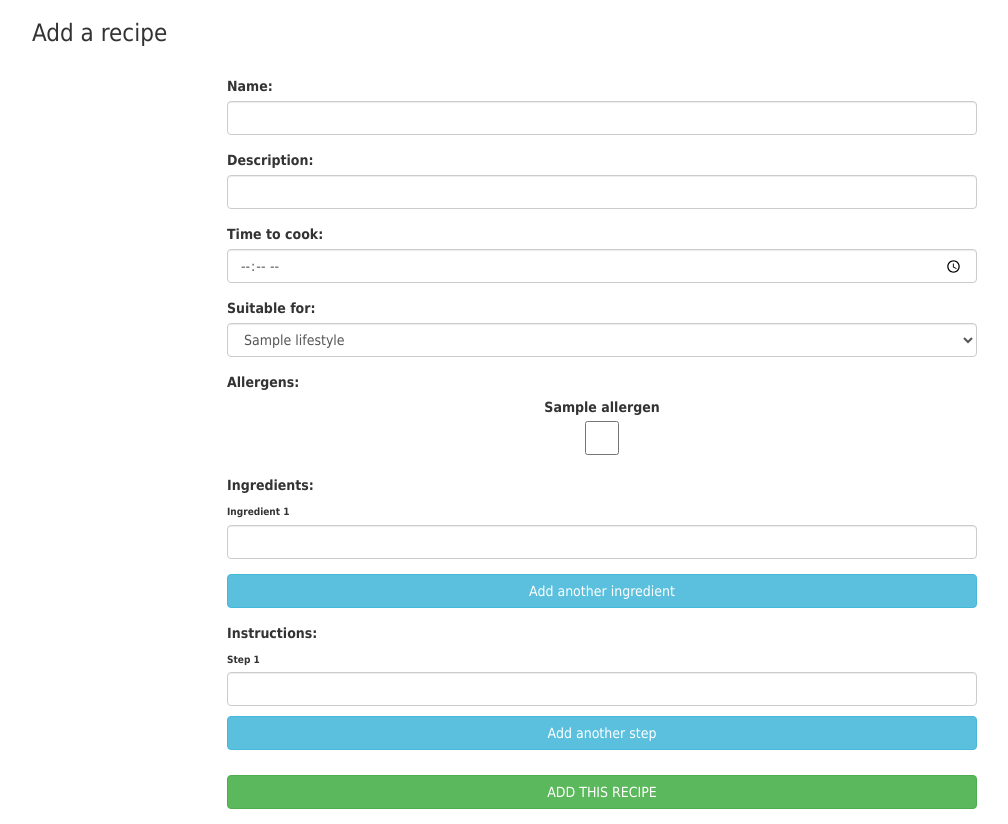
After one commit to CarlChilton/cookbook, a Flask app: page /add_recipe in a window 1280 px wide. The commit adds this page. Shown: the whole page, without its empty margins (38-1046 px from the left). Run offline with Flask 2, Linux system fonts and the light colour scheme; a database or web service that is not in the repository returns one stand-in record (values such as "Sample title"); some libraries are stand-ins or nearby versions.

Commit message:
Add recipe form complete

```diff
--- a/app.py
+++ b/app.py
@@ -16,6 +16,10 @@ def get_recipes():
     return render_template("recipes.html",
     recipes=mongo.db.recipes.find())
 
+@app.route('/add_recipe')
+def add_recipe():
+    return render_template("add-recipe.html", allergens=mongo.db.allergens.find(), lifestyle=mongo.db.lifestyle.find())
+
 
 if __name__ == "__main__":
     app.run(host=os.getenv("IP"),
--- a/static/css/style.css
+++ b/static/css/style.css
@@ -1,3 +1,7 @@
+body {
+    font-family: Tahoma;
+}
+
 .panel-heading a {
     font-weight: bold;
     color: white;
@@ -10,25 +14,22 @@
     font-weight: bold;
     margin-bottom: 10px;
 }
-.recipe_title {
-
-}
 
 /* Suited for */
 
-.vegetarian::before {
+.vegetarians::before {
     content: "\f787";
     color: orange;
     font-family: "Font Awesome 5 Free";
     font-weight: 900;
 }
-.vegan::before {
+.vegans::before {
     content: "\f27d";
     color: green;
     font-family: "Font Awesome 5 Free";
     font-weight: 900;
 }
-.meat::before {
+.carnivores::before {
     content: "\f7e5";
     color: pink;
     font-family: "Font Awesome 5 Free";
@@ -49,3 +50,43 @@
     font-family: "Font Awesome 5 Free";
     font-weight: 900;
 }
+
+/* Add recipes page */
+
+.allergensContainer {
+    display: flex;
+    flex-direction: row;
+    align-items: center;
+    justify-content: space-around;
+}
+
+.allergensContainer input {
+    box-shadow: none;
+    height: 34px;
+    width: 34px;
+}
+.allergensContainer label {
+    text-align: center;
+    display: flex;
+    align-items: center;
+    flex-direction: column;
+    justify-content: center;
+}
+.allergensContainer input:focus {
+    box-shadow: none;
+}
+
+.formsHeader {
+    padding-left: 15px;
+}
+
+#addIngredient, #addInstruction, #addRecipe {
+    margin-top: 10px;
+    width: 100%;
+}
+#ingredientsList .form-control {
+    margin-bottom: 5px;
+}
+.stepLabel {
+    font-size: 10px;
+}
--- /dev/null
+++ b/static/js/script.js
@@ -0,0 +1,16 @@
+$(document).ready(function() {
+
+});
+
+function add_ingredient() {
+    let ingredients = ($("#ingredientsList").html());
+    let totalIngredients = $("#ingredientsList").find(".form-control").length + 1;
+    $("#ingredientsList").append("<label class='stepLabel' for='instruction" + totalIngredients + "'>Ingredient "
+    + totalIngredients + "</label><input id='ingredient" + totalIngredients
+    + "' name='ingredient" + totalIngredients
+    + "' type='text' class='form-control'>");
+}
+
+    function add_cooking_step() {
+
+    }
--- /dev/null
+++ b/templates/add-recipe.html
@@ -0,0 +1,64 @@
+{% extends 'base.html' %} {% block content %}
+<h3>Add a recipe</h3>
+<br/>
+<div class="row">
+    <form action="{{ url_for('add_recipe') }}" method="POST"  class="col-xs-12 col-sm-8 col-sm-offset-2">
+        <div class="row">
+            <div class="form-group col-sm-12">
+                <label for="name">Name:</label>
+                <input id="name" name="name" type="text" class="form-control" required>
+            </div>
+            <hr/>
+            <div class="form-group col-sm-12">
+                <label for="description">Description:</label>
+                <input id="description" name="description" type="text" class="form-control" required>
+            </div>
+            <hr/>
+            <div class="form-group col-sm-12">
+                <label for="time">Time to cook:</label>
+                <input id="time" name="time" type="time" class="form-control" required>
+            </div>
+            <hr/>
+            <div class="form-group col-sm-12">
+                <label for="sel1">Suitable for:</label>
+                <select class="form-control" id="lifestyle">
+                    {% for lifestyle in lifestyle %}
+                        <option>{{ lifestyle.lifestyle_name }}</option>
+                    {% endfor %}
+                </select>
+            </div>
+            <hr/>
+            <label class="formsHeader">Allergens:</label>
+            <div class="form-group col-sm-12 allergensContainer">
+                {% for allergen in allergens %}
+                    <label>
+                        {{ allergen.allergen_name }}
+                        <input id="{{ allergen.allergen_name }}" name="{{ allergen.allergen_name }}" type="checkbox" class="form-control">
+                    </label>
+                {% endfor %}
+            </div>
+            <div class="form-group col-sm-12">
+                <label>Ingredients:</label>
+                <div id="ingredientsList">
+                    <label class="stepLabel" for="instruction1">Ingredient 1</label>
+                    <input id="ingredient1" name="ingredient1" type="text" class="form-control" required>
+                </div>
+                <button id="addIngredient" type="button" class="btn btn-info" onclick="add_ingredient()">Add another ingredient</button>
+            </div>
+            <div class="form-group col-sm-12">
+                <label>Instructions:</label>
+                <div id="instructionsList">
+                    <label class="stepLabel" for="instruction1">Step 1</label>
+                    <input id="instruction1" name="instruction1" type="text" class="form-control" required>
+                </div>
+                <button id="addInstruction" type="button" class="btn btn-info" onclick="add_instruction()">Add another step</button>
+            </div>
+            <div class="form-group col-sm-12">
+                <button id="addRecipe" type="submit" class="btn btn-success">ADD THIS RECIPE</button>
+            </div>
+
+        </div>
+    </form>
+</div>
+
+{% endblock %}
--- a/templates/base.html
+++ b/templates/base.html
@@ -9,6 +9,7 @@
     <script src="https://maxcdn.bootstrapcdn.com/bootstrap/3.4.0/js/bootstrap.min.js"></script>
     <link rel="stylesheet" href="{{url_for('static', filename='css/style.css')}}" type="text/css" />
     <link rel="stylesheet" href="https://use.fontawesome.com/releases/v5.7.2/css/all.css" integrity="sha384-fnmOCqbTlWIlj8LyTjo7mOUStjsKC4pOpQbqyi7RrhN7udi9RwhKkMHpvLbHG9Sr" crossorigin="anonymous">
+    <script type="text/javascript" src="{{url_for('static', filename='js/script.js')}}"></script>
     <title>Online Cook Book</title>
 </head>
 <body>
```
